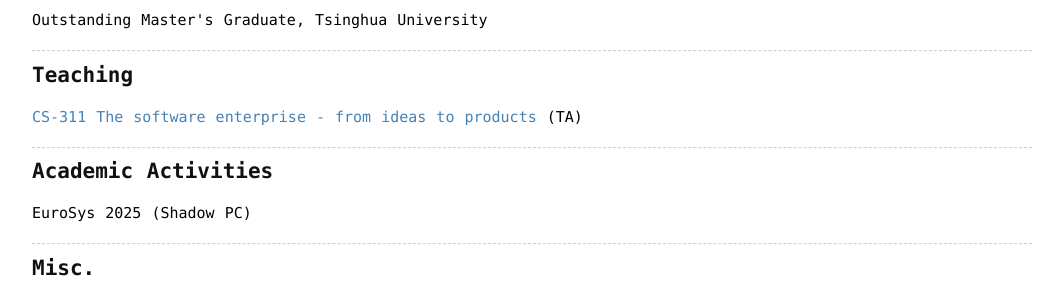
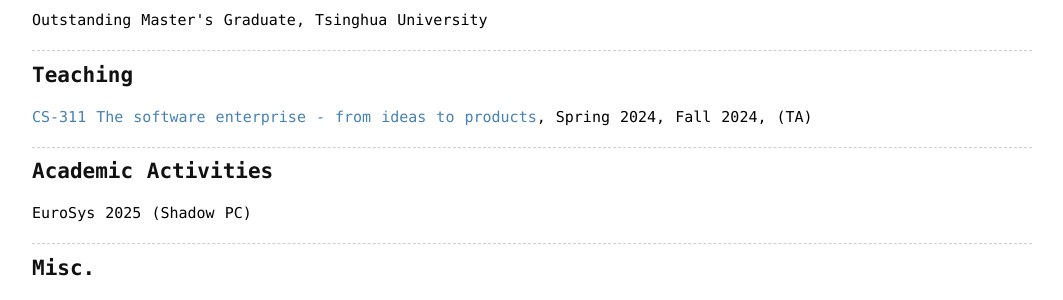
Before and after one commit to zouyonghao/zouyonghao.github.io, a Jekyll site: the page built from index.md, in a window 1280 px wide. Shown: the part 1659-1959 px from the top of the page, without its empty margins (108-1171 px from the left). Built offline with Jekyll 4.4.1, drawn with Linux system fonts in a browser that asks for light colours.

Commit message:
update course

```diff
--- a/_layouts/home.html
+++ b/_layouts/home.html
@@ -137,7 +137,7 @@
 
                     <h2 id="honors">Teaching</h2>
 
-                    <p><a href="https://swent.epfl.ch/">CS-311 The software enterprise - from ideas to products</a> (TA)</p>
+                    <p><a href="https://swent.epfl.ch/">CS-311 The software enterprise - from ideas to products</a>, Spring 2024, Fall 2024, (TA)</p>
 
                     <hr>
 
```
